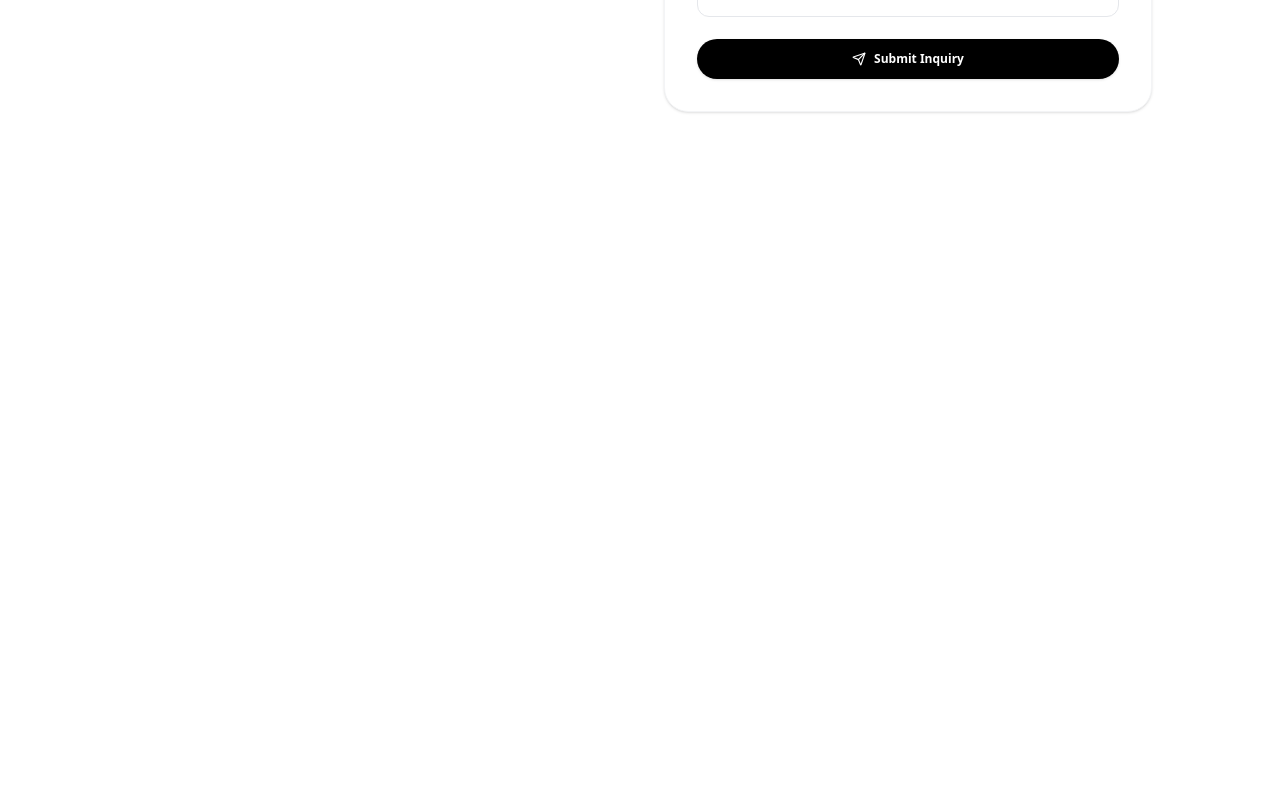
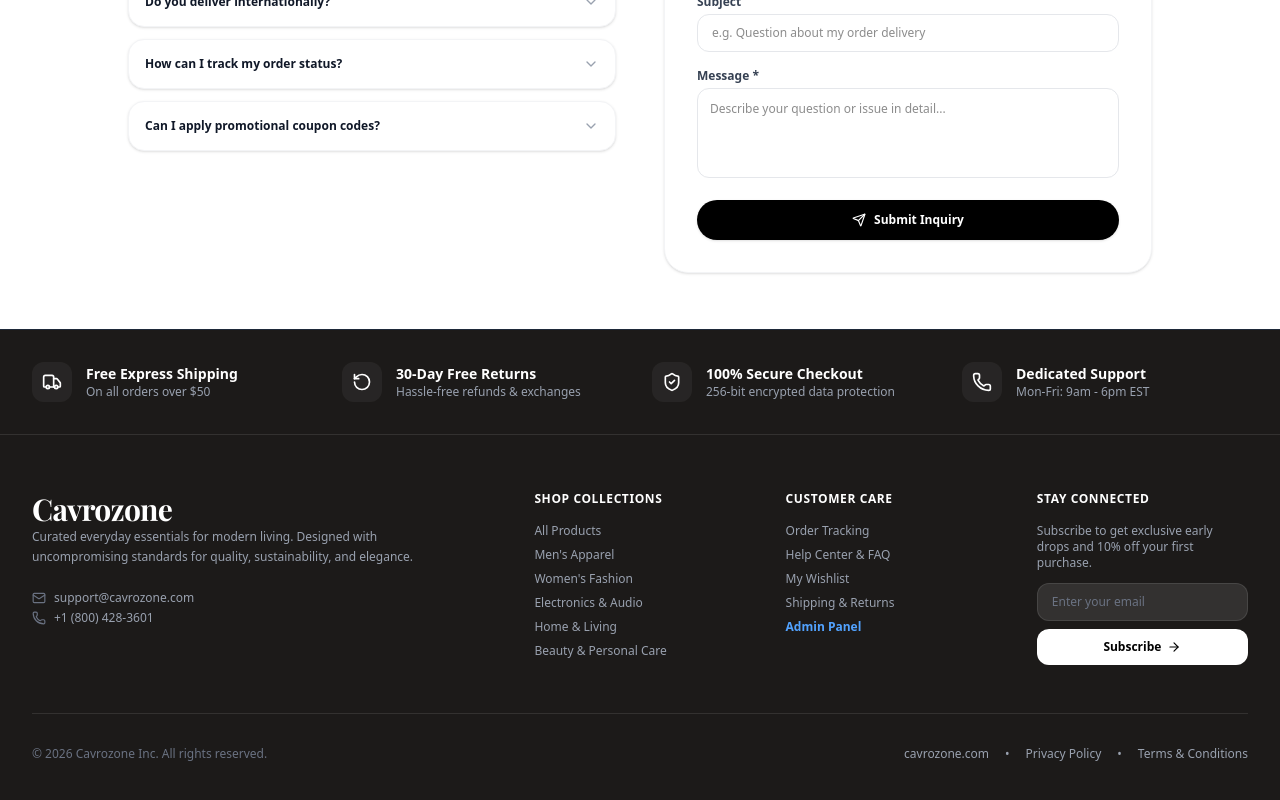
Before and after one commit to mdrayhan103bd/haven-ecommerce, a Next.js app: page /help in a window 1280 px wide. Shown: the part 894-1694 px from the top of the page. Before the commit the page ends 1062 px from the top, so only its background shows below. Built offline with nearby package versions, Linux system fonts and the light colour scheme.

Commit message:
Update store branding and domain setup for cavrozone.com, add global Footer and layout wrapper

```diff
--- a/src/app/dashboard/layout.tsx
+++ b/src/app/dashboard/layout.tsx
@@ -49,7 +49,7 @@ export default function DashboardLayout({ children }: { children: React.ReactNod
       <aside className="w-64 bg-white border-r border-gray-100 hidden lg:flex flex-col h-screen sticky top-0 overflow-y-auto">
         <div className="p-6">
           <Link href="/" className="text-2xl font-bold tracking-tight text-gray-900 flex items-center gap-1.5">
-            Haven <span className="text-[10px] bg-black text-white px-1.5 py-0.5 rounded font-mono font-normal">ADMIN</span>
+            {settings.storeName || 'Cavrozone'} <span className="text-[10px] bg-black text-white px-1.5 py-0.5 rounded font-mono font-normal">ADMIN</span>
           </Link>
           <div className="text-[11px] text-gray-400 mt-0.5">{settings.tagline}</div>
         </div>
--- a/src/app/layout.tsx
+++ b/src/app/layout.tsx
@@ -1,12 +1,20 @@
 import type { Metadata } from "next";
 import "./globals.css";
+import AppProviders from "@/providers/AppProviders";
+import StoreLayoutWrapper from "@/components/layout/StoreLayoutWrapper";
 
 export const metadata: Metadata = {
-  title: "Haven | Good Things. Brighter Days.",
-  description: "Essentials for a Happier You",
+  metadataBase: new URL("https://www.cavrozone.com"),
+  title: "Cavrozone | Good Things. Brighter Days.",
+  description: "Discover curated lifestyle essentials, modern electronics, fashion, and home goods at Cavrozone.",
+  openGraph: {
+    title: "Cavrozone | Modern E-Commerce Store",
+    description: "Shop quality essentials with fast shipping and seamless checkout at Cavrozone.",
+    url: "https://www.cavrozone.com",
+    siteName: "Cavrozone",
+    type: "website",
+  },
 };
-
-import AppProviders from "@/providers/AppProviders";
 
 export default function RootLayout({
   children,
@@ -17,7 +25,9 @@ export default function RootLayout({
     <html lang="en">
       <body className="antialiased min-h-screen flex flex-col bg-[#fcfcfc]">
         <AppProviders>
-          {children}
+          <StoreLayoutWrapper>
+            {children}
+          </StoreLayoutWrapper>
         </AppProviders>
       </body>
     </html>
--- a/src/app/login/page.tsx
+++ b/src/app/login/page.tsx
@@ -30,16 +30,16 @@ export default function LoginPage() {
   };
 
   const handleDemoAdmin = () => {
-    setEmail('admin@haven.com');
+    setEmail('admin@cavrozone.com');
     setPassword('admin123');
-    login('admin@haven.com', 'admin123');
+    login('admin@cavrozone.com', 'admin123');
     router.push('/dashboard');
   };
 
   const handleDemoCustomer = () => {
-    setEmail('customer@haven.com');
+    setEmail('customer@cavrozone.com');
     setPassword('customer123');
-    login('customer@haven.com', 'customer123');
+    login('customer@cavrozone.com', 'customer123');
     router.push('/account');
   };
 
@@ -48,7 +48,7 @@ export default function LoginPage() {
       <div className="max-w-md w-full bg-white p-8 rounded-3xl shadow-sm border border-gray-100">
         <div className="text-center mb-8">
           <Link href="/" className="text-3xl font-serif font-bold tracking-tight text-gray-900">
-            Haven
+            Cavrozone
           </Link>
           <h2 className="mt-4 text-xl font-bold text-gray-900">Welcome Back</h2>
           <p className="text-gray-400 text-xs mt-1">Sign in to your account to manage orders and profile</p>
--- a/src/app/page.tsx
+++ b/src/app/page.tsx
@@ -1,4 +1,3 @@
-import Header from '@/components/layout/Header';
 import Hero from '@/components/storefront/Hero';
 import Categories from '@/components/storefront/Categories';
 import Features from '@/components/storefront/Features';
@@ -7,13 +6,12 @@ import Lifestyle from '@/components/storefront/Lifestyle';
 
 export default function Home() {
   return (
-    <main>
-      <Header />
+    <>
       <Hero />
       <Categories />
       <Features />
       <Highlights />
       <Lifestyle />
-    </main>
+    </>
   );
 }
--- a/src/app/signup/page.tsx
+++ b/src/app/signup/page.tsx
@@ -32,10 +32,10 @@ export default function SignUpPage() {
       <div className="max-w-md w-full bg-white p-8 rounded-3xl shadow-sm border border-gray-100">
         <div className="text-center mb-8">
           <Link href="/" className="text-3xl font-serif font-bold tracking-tight text-gray-900">
-            Haven
+            Cavrozone
           </Link>
           <h2 className="mt-4 text-xl font-bold text-gray-900">Create an Account</h2>
-          <p className="text-gray-400 text-xs mt-1">Join Haven to track orders, save favorites, and check out faster</p>
+          <p className="text-gray-400 text-xs mt-1">Join Cavrozone to track orders, save favorites, and check out faster</p>
         </div>
 
         <form onSubmit={handleSignup} className="space-y-4">
--- /dev/null
+++ b/src/components/layout/Footer.tsx
@@ -0,0 +1,159 @@
+'use client';
+
+import React, { useState } from 'react';
+import Link from 'next/link';
+import { useStore } from '@/context/StoreContext';
+import { Mail, Phone, MapPin, ArrowRight, ShieldCheck, Truck, RotateCcw, Heart } from 'lucide-react';
+
+export default function Footer() {
+  const { settings, showToast } = useStore();
+  const [email, setEmail] = useState('');
+
+  const handleNewsletterSubmit = (e: React.FormEvent) => {
+    e.preventDefault();
+    if (!email.trim()) return;
+    showToast('Thank you for subscribing to the Cavrozone newsletter!');
+    setEmail('');
+  };
+
+  return (
+    <footer className="bg-[#1c1a19] text-white font-sans border-t border-gray-800 mt-auto">
+      {/* Value Badges Banner */}
+      <div className="border-b border-white/10 py-8">
+        <div className="container mx-auto px-4 lg:px-8 grid grid-cols-1 sm:grid-cols-2 lg:grid-cols-4 gap-6 text-xs text-gray-300">
+          <div className="flex items-center gap-3.5">
+            <div className="w-10 h-10 rounded-xl bg-white/5 flex items-center justify-center text-white shrink-0">
+              <Truck className="w-5 h-5" />
+            </div>
+            <div>
+              <div className="font-bold text-white text-sm">Free Express Shipping</div>
+              <div className="text-gray-400">On all orders over ${settings.freeShippingThreshold}</div>
+            </div>
+          </div>
+
+          <div className="flex items-center gap-3.5">
+            <div className="w-10 h-10 rounded-xl bg-white/5 flex items-center justify-center text-white shrink-0">
+              <RotateCcw className="w-5 h-5" />
+            </div>
+            <div>
+              <div className="font-bold text-white text-sm">30-Day Free Returns</div>
+              <div className="text-gray-400">Hassle-free refunds & exchanges</div>
+            </div>
+          </div>
+
+          <div className="flex items-center gap-3.5">
+            <div className="w-10 h-10 rounded-xl bg-white/5 flex items-center justify-center text-white shrink-0">
+              <ShieldCheck className="w-5 h-5" />
+            </div>
+            <div>
+              <div className="font-bold text-white text-sm">100% Secure Checkout</div>
+              <div className="text-gray-400">256-bit encrypted data protection</div>
+            </div>
+          </div>
+
+          <div className="flex items-center gap-3.5">
+            <div className="w-10 h-10 rounded-xl bg-white/5 flex items-center justify-center text-white shrink-0">
+              <Phone className="w-5 h-5" />
+            </div>
+            <div>
+              <div className="font-bold text-white text-sm">Dedicated Support</div>
+              <div className="text-gray-400">Mon-Fri: 9am - 6pm EST</div>
+            </div>
+          </div>
+        </div>
+      </div>
+
+      {/* Main Footer Links */}
+      <div className="container mx-auto px-4 lg:px-8 py-14">
+        <div className="grid grid-cols-1 md:grid-cols-2 lg:grid-cols-5 gap-10">
+          {/* Brand Info */}
+          <div className="lg:col-span-2 space-y-4">
+            <Link href="/" className="text-3xl font-serif font-bold text-white tracking-tight">
+              {settings.storeName || 'Cavrozone'}
+            </Link>
+            <p className="text-xs text-gray-400 max-w-sm leading-relaxed">
+              Curated everyday essentials for modern living. Designed with uncompromising standards for quality, sustainability, and elegance.
+            </p>
+            <div className="text-xs text-gray-400 space-y-1 pt-2">
+              <div className="flex items-center gap-2">
+                <Mail className="w-3.5 h-3.5 text-gray-500" />
+                <a href={`mailto:${settings.contactEmail}`} className="hover:text-white transition-colors">
+                  {settings.contactEmail}
+                </a>
+              </div>
+              <div className="flex items-center gap-2">
+                <Phone className="w-3.5 h-3.5 text-gray-500" />
+                <a href={`tel:${settings.contactPhone}`} className="hover:text-white transition-colors">
+                  {settings.contactPhone}
+                </a>
+              </div>
+            </div>
+          </div>
+
+          {/* Shop Column */}
+          <div>
+            <h4 className="font-bold text-xs uppercase tracking-wider text-white mb-4">Shop Collections</h4>
+            <ul className="space-y-2 text-xs text-gray-400">
+              <li><Link href="/products" className="hover:text-white transition-colors">All Products</Link></li>
+              <li><Link href="/products/category/men" className="hover:text-white transition-colors">Men's Apparel</Link></li>
+              <li><Link href="/products/category/women" className="hover:text-white transition-colors">Women's Fashion</Link></li>
+              <li><Link href="/products/category/electronics" className="hover:text-white transition-colors">Electronics & Audio</Link></li>
+              <li><Link href="/products/category/home%20%26%20living" className="hover:text-white transition-colors">Home & Living</Link></li>
+              <li><Link href="/products/category/beauty" className="hover:text-white transition-colors">Beauty & Personal Care</Link></li>
+            </ul>
+          </div>
+
+          {/* Customer Service Column */}
+          <div>
+            <h4 className="font-bold text-xs uppercase tracking-wider text-white mb-4">Customer Care</h4>
+            <ul className="space-y-2 text-xs text-gray-400">
+              <li><Link href="/account" className="hover:text-white transition-colors">Order Tracking</Link></li>
+              <li><Link href="/help" className="hover:text-white transition-colors">Help Center & FAQ</Link></li>
+              <li><Link href="/wishlist" className="hover:text-white transition-colors">My Wishlist</Link></li>
+              <li><Link href="/help" className="hover:text-white transition-colors">Shipping & Returns</Link></li>
+              <li><Link href="/dashboard" className="text-blue-400 hover:text-blue-300 font-semibold">Admin Panel</Link></li>
+            </ul>
+          </div>
+
+          {/* Newsletter Column */}
+          <div>
+            <h4 className="font-bold text-xs uppercase tracking-wider text-white mb-4">Stay Connected</h4>
+            <p className="text-xs text-gray-400 mb-3">
+              Subscribe to get exclusive early drops and 10% off your first purchase.
+            </p>
+            <form onSubmit={handleNewsletterSubmit} className="space-y-2">
+              <input
+                type="email"
+                required
+                value={email}
+                onChange={e => setEmail(e.target.value)}
+                placeholder="Enter your email"
+                className="w-full bg-white/10 border border-white/10 rounded-xl px-3.5 py-2.5 text-xs text-white placeholder-gray-500 outline-none focus:border-white transition-colors"
+              />
+              <button
+                type="submit"
+                className="w-full bg-white text-black py-2.5 rounded-xl text-xs font-bold hover:bg-gray-200 transition-colors flex items-center justify-center gap-1.5"
+              >
+                Subscribe <ArrowRight className="w-3.5 h-3.5" />
+              </button>
+            </form>
+          </div>
+        </div>
+
+        {/* Bottom Credits & Copyright */}
+        <div className="border-t border-white/10 mt-12 pt-8 flex flex-col sm:flex-row items-center justify-between gap-4 text-xs text-gray-500">
+          <div>
+            © {new Date().getFullYear()} {settings.storeName || 'Cavrozone'} Inc. All rights reserved.
+          </div>
+          <div className="flex items-center gap-4 text-gray-400">
+            <span>cavrozone.com</span>
+            <span>•</span>
+            <Link href="/help" className="hover:text-white">Privacy Policy</Link>
+            <span>•</span>
+            <Link href="/help" className="hover:text-white">Terms & Conditions</Link>
+          </div>
+        </div>
+      </div>
+    </footer>
+  );
+}
--- a/src/components/layout/Header.tsx
+++ b/src/components/layout/Header.tsx
@@ -52,7 +52,7 @@ export default function Header() {
               </button>
               <div className="flex flex-col">
                 <Link href="/" className="text-2xl md:text-3xl font-bold tracking-tight text-black leading-none">
-                  Haven
+                  {settings.storeName || 'Cavrozone'}
                 </Link>
                 <span className="text-[10px] text-gray-500 font-medium tracking-wide mt-1 hidden sm:block">
                   {settings.tagline}
@@ -267,7 +267,7 @@ export default function Header() {
           <div className="relative w-4/5 max-w-xs bg-white h-full p-6 flex flex-col overflow-y-auto shadow-2xl">
             <div className="flex items-center justify-between pb-4 border-b border-gray-100 mb-4">
               <Link href="/" onClick={() => setMobileMenuOpen(false)} className="text-2xl font-bold">
-                Haven
+                {settings.storeName || 'Cavrozone'}
               </Link>
               <button onClick={() => setMobileMenuOpen(false)} className="p-1 rounded-full text-gray-500 hover:text-black">
                 <X className="w-6 h-6" />
--- /dev/null
+++ b/src/components/layout/StoreLayoutWrapper.tsx
@@ -0,0 +1,27 @@
+'use client';
+
+import React from 'react';
+import { usePathname } from 'next/navigation';
+import Header from '@/components/layout/Header';
+import Footer from '@/components/layout/Footer';
+
+export default function StoreLayoutWrapper({ children }: { children: React.ReactNode }) {
+  const pathname = usePathname();
+
+  const isDashboard = pathname?.startsWith('/dashboard');
+  const isAuth = pathname === '/login' || pathname === '/signup' || pathname === '/forgot-password';
+
+  if (isDashboard || isAuth) {
+    return <>{children}</>;
+  }
+
+  return (
+    <div className="flex flex-col min-h-screen">
+      <Header />
+      <main className="flex-1">
+        {children}
+      </main>
+      <Footer />
+    </div>
+  );
+}
--- a/src/context/StoreContext.tsx
+++ b/src/context/StoreContext.tsx
@@ -280,16 +280,16 @@ export const INITIAL_MESSAGES: SupportMessage[] = [
 
 // Initial Store Settings
 export const INITIAL_SETTINGS: StoreSettings = {
-  storeName: 'Haven E-Commerce',
+  storeName: 'Cavrozone',
   tagline: 'Good Things. Brighter Days.',
-  contactEmail: 'support@haven.com',
+  contactEmail: 'support@cavrozone.com',
   contactPhone: '+1 (800) 428-3601',
   currency: 'USD',
   currencySymbol: '$',
   shippingFee: 10,
   freeShippingThreshold: 50,
   taxRate: 0,
-  announcementText: '✨ Spring Festival Offer: Enjoy 20% off with coupon HAVEN20 | Free Shipping over $50!',
+  announcementText: '✨ Welcome to Cavrozone: Enjoy 20% off with coupon HAVEN20 | Free Shipping over $50!',
   announcementEnabled: true
 };
 
```
